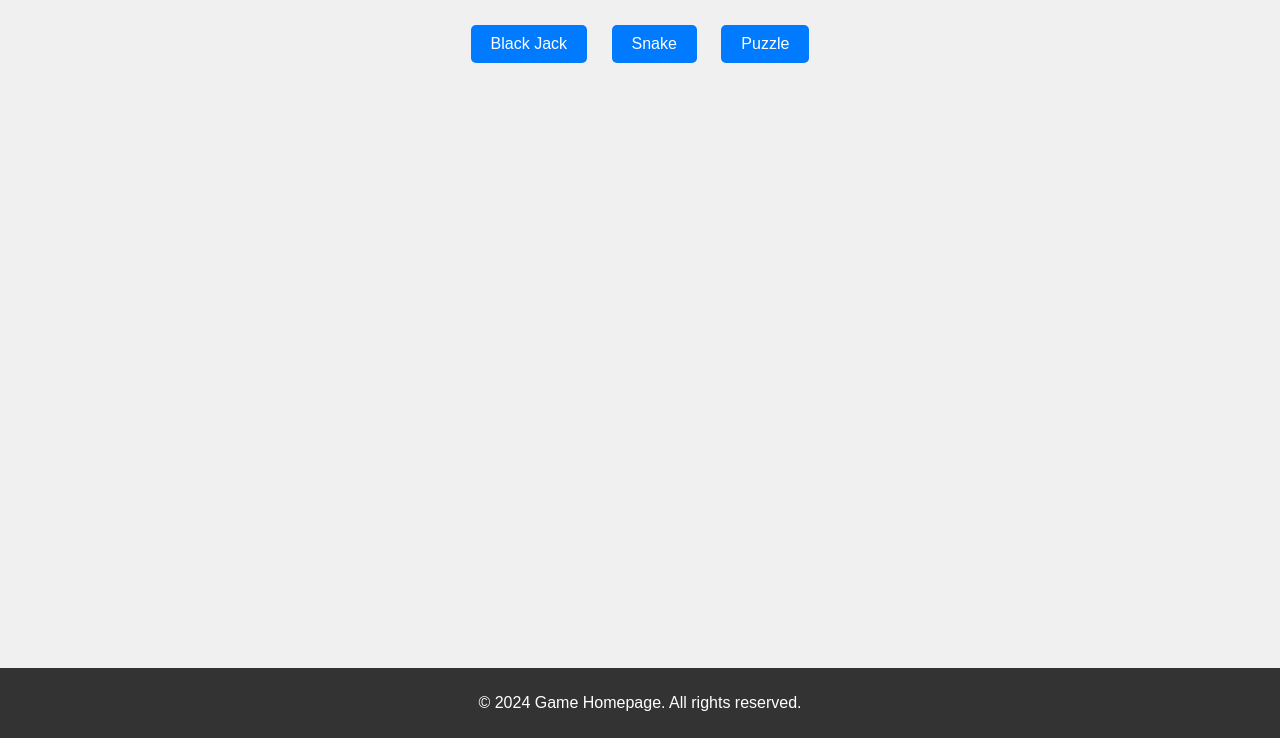
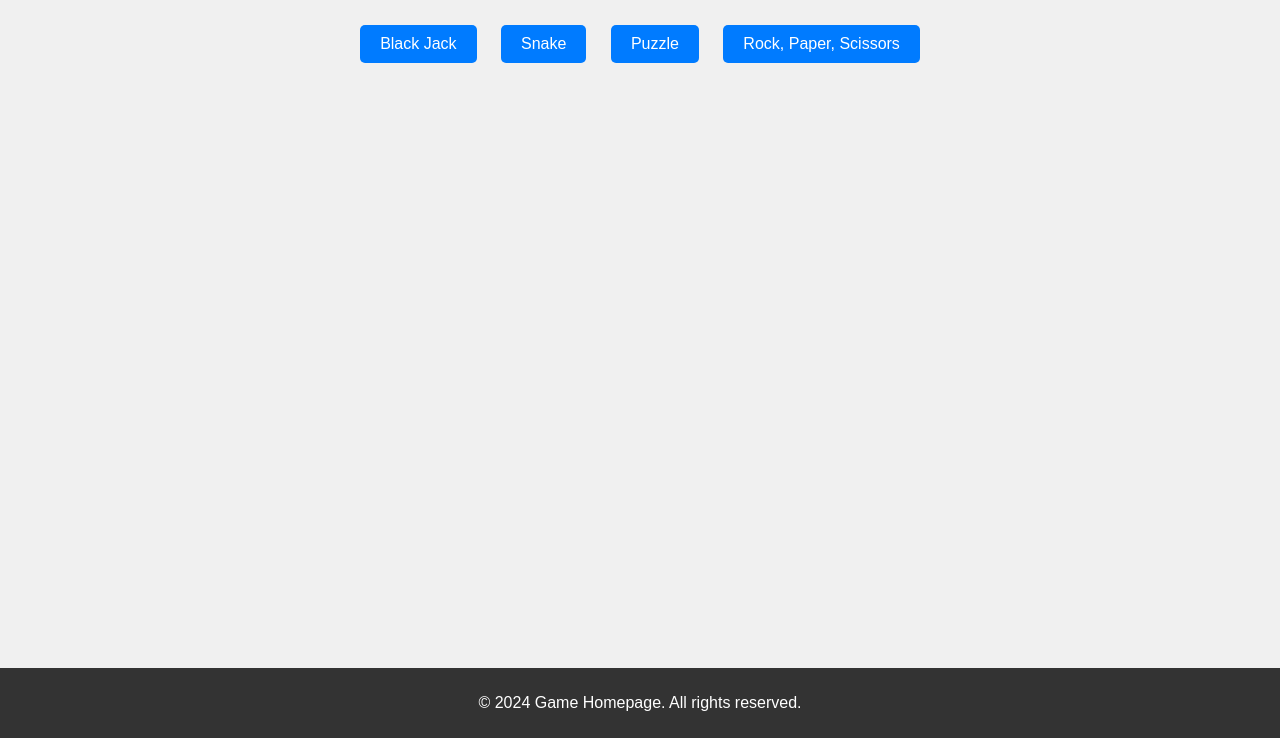
Before and after one commit to Nomskillet/June24-games, a plain HTML site: page index.html in a window 1280 px wide. Shown: the part 62-800 px from the top of the page. Drawn offline with Linux system fonts and the light colour scheme.

Commit message:
home page

```diff
--- a/index.html
+++ b/index.html
@@ -16,6 +16,7 @@
         <a href="/Blackjack/index.html">Black Jack</a>
         <a href="/snake/snake.html">Snake</a>
         <a href="/Puzzle/index.html">Puzzle</a>
+        <a href="RPS/index.html">Rock, Paper, Scissors</a>
     </div>
 
     <footer>
```
